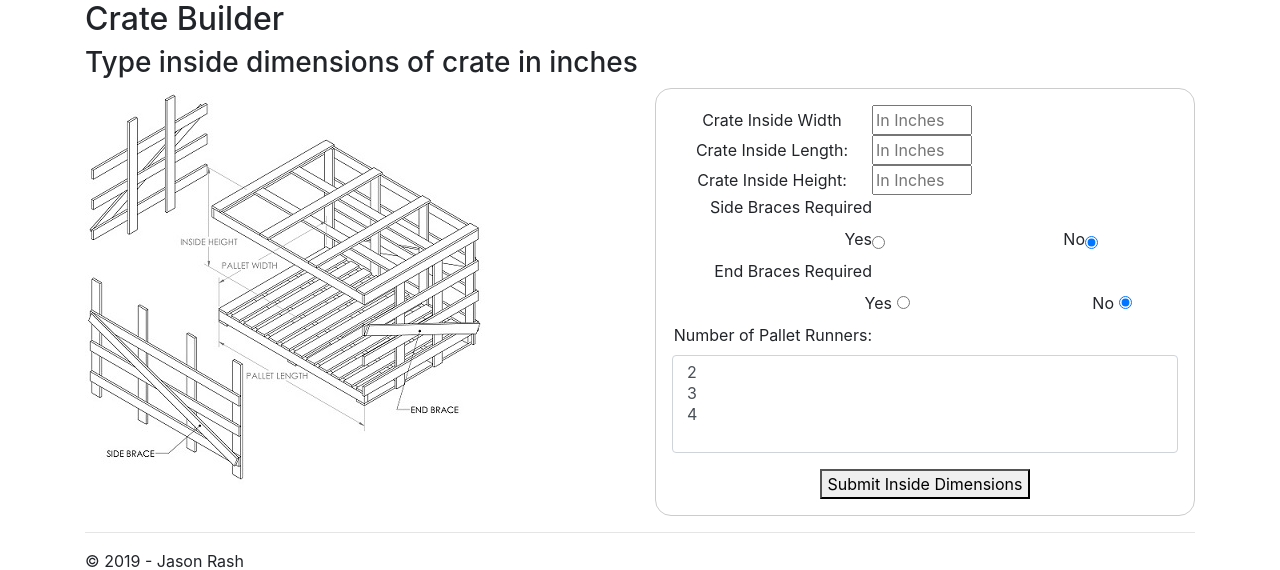
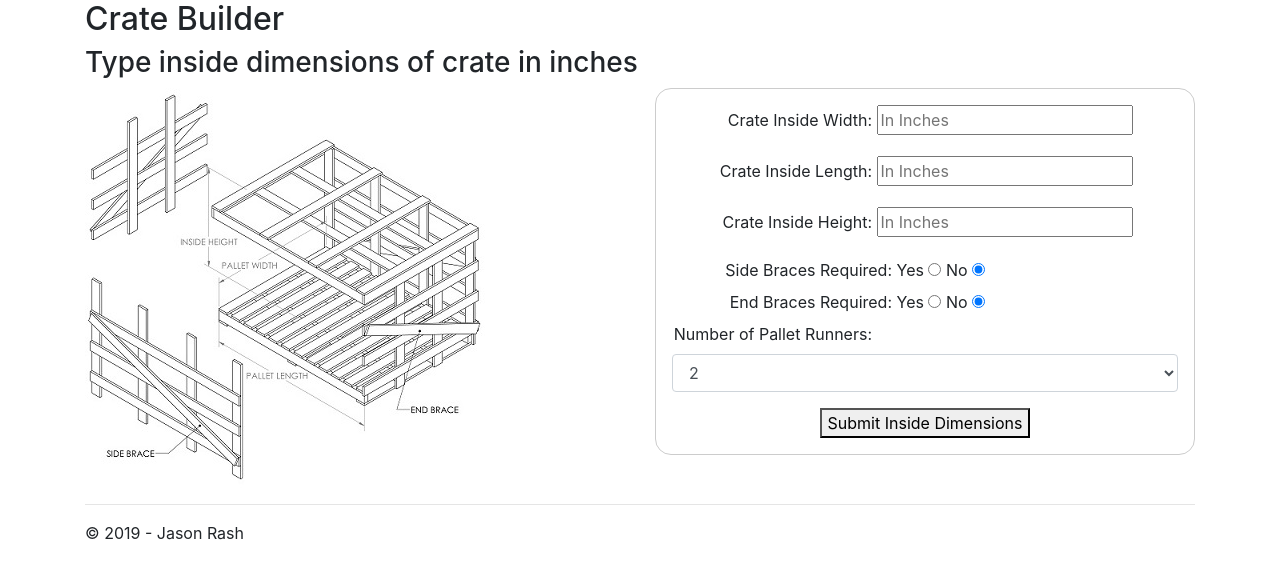
Before and after one commit to JasonMRash/CrateBuilder, a Flask app: page / in a window 1280 px wide. Shown: the part 56-626 px from the top of the page. Run offline with Flask 2, Linux system fonts and the light colour scheme; some libraries are stand-ins or nearby versions.

Commit message:
Fixing mobile look of crate builder form

```diff
--- a/CrateBuilder/static/content/site.css
+++ b/CrateBuilder/static/content/site.css
@@ -15,7 +15,3 @@
 #submitDimensions {
     text-align: center;
 }
-
-input[type=number] {
-    width: 100px;
-}
--- a/CrateBuilder/templates/cratebuilder.html
+++ b/CrateBuilder/templates/cratebuilder.html
@@ -11,45 +11,35 @@
 
     <div class="col">
         <form action="/cratecalc" method="post">
-            <div class="form-inline">
             <div class="form-group">
-                    <label for="insideWidth">Crate Inside Width</label>
+                <label for="insideWidth">Crate Inside Width:</label>
                 <input type="number" step="any" min="12" id="insideWidth" name="inside_width" placeholder="In Inches" required>
             </div>
-            </div>
-            <div class="form-inline">
             <div class="form-group">
                 <label for="insideLength">Crate Inside Length:</label>
                 <input type="number" step="any" min="12" id="insideLength" name="inside_length" placeholder="In Inches" required>
             </div>
-            </div>
-            <div class="form-inline">
             <div class="form-group">
                 <label for="insideHeight">Crate Inside Height:</label>
                 <input type="number" step="any" min="12" id="insideHeight" name="inside_height" placeholder="In Inches" required>
             </div>
-            </div>
-            <div>
-                <label for="sideBraces">Side Braces Required</label>
-                <div class="form-check form-check-inline">
-                    <label for="sideBracesYes">Yes</label>
+            <div class="form-check">
+                <label for="sideBraces">Side Braces Required:</label>
+                <span>Yes</span>
                 <input type="radio" id="sideBracesYes" name="side_braces" value=1 />
-                    <label for="sideBracesNo">No</label>
+                <span>No</span>
                 <input type="radio" id="sideBracesNo" name="side_braces" value=0 checked />
             </div>
-            </div>
-            <div>
-                <label for="endBraces">End Braces Required</label>
-                <div class="form-check form=check-inline">
-                    <label for="endBracesYes">Yes</label>
+            <div class="form-check">
+                <label for="endBraces">End Braces Required:</label>
+                <span>Yes</span>
                 <input type="radio" id="endBracesYes" name="end_braces" value=1 />
-                    <label for="endBracesNo">No</label>
+                <span>No</span>
                 <input type="radio" id="endBracesNo" name="end_braces" value=0 checked />
-                </div>
             </div>
             <div class="form-group">
                 <label for="numRunners">Number of Pallet Runners:</label>
-                    <select multiple class="form-control" id="numRunners" required>
+                <select class="form-control" id="numRunners" required>
                     <option>2</option>
                     <option>3</option>
                     <option>4</option>
```
Lines whose indentation alone changed are shown as unchanged.
